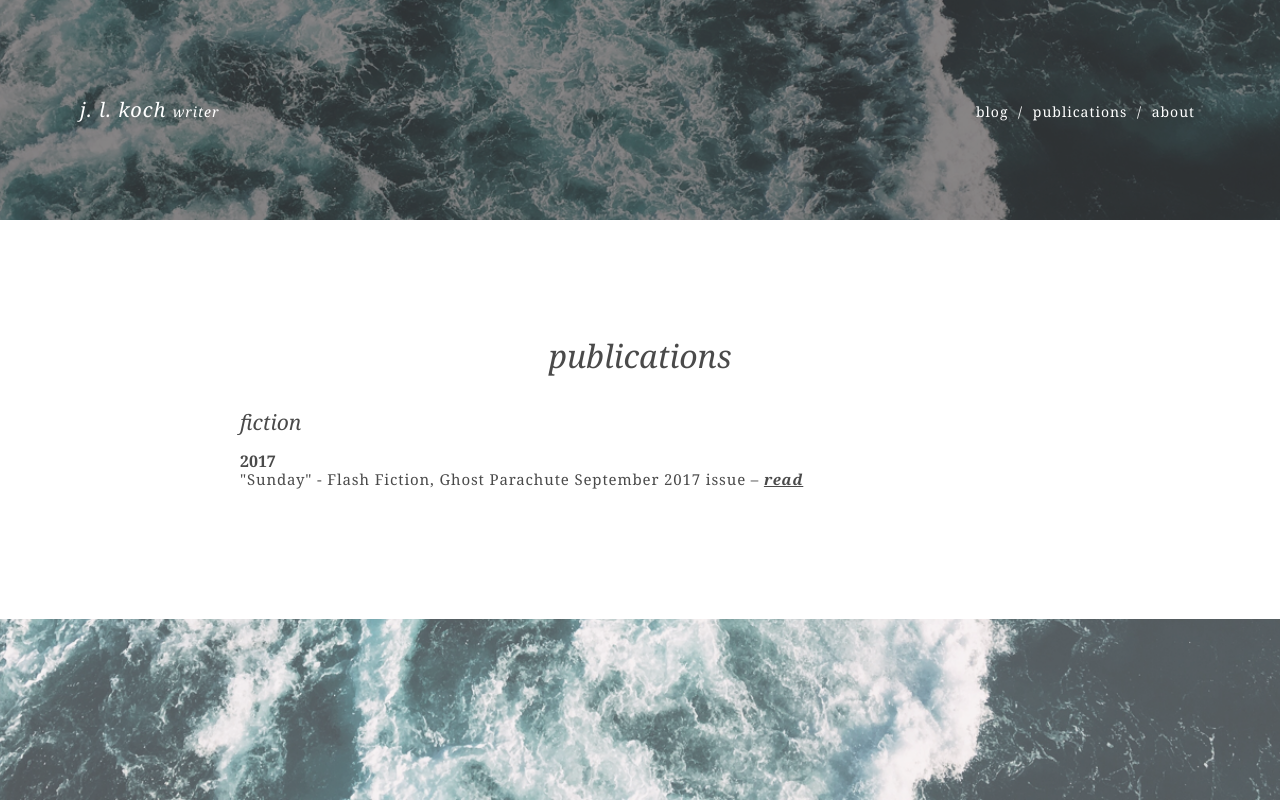
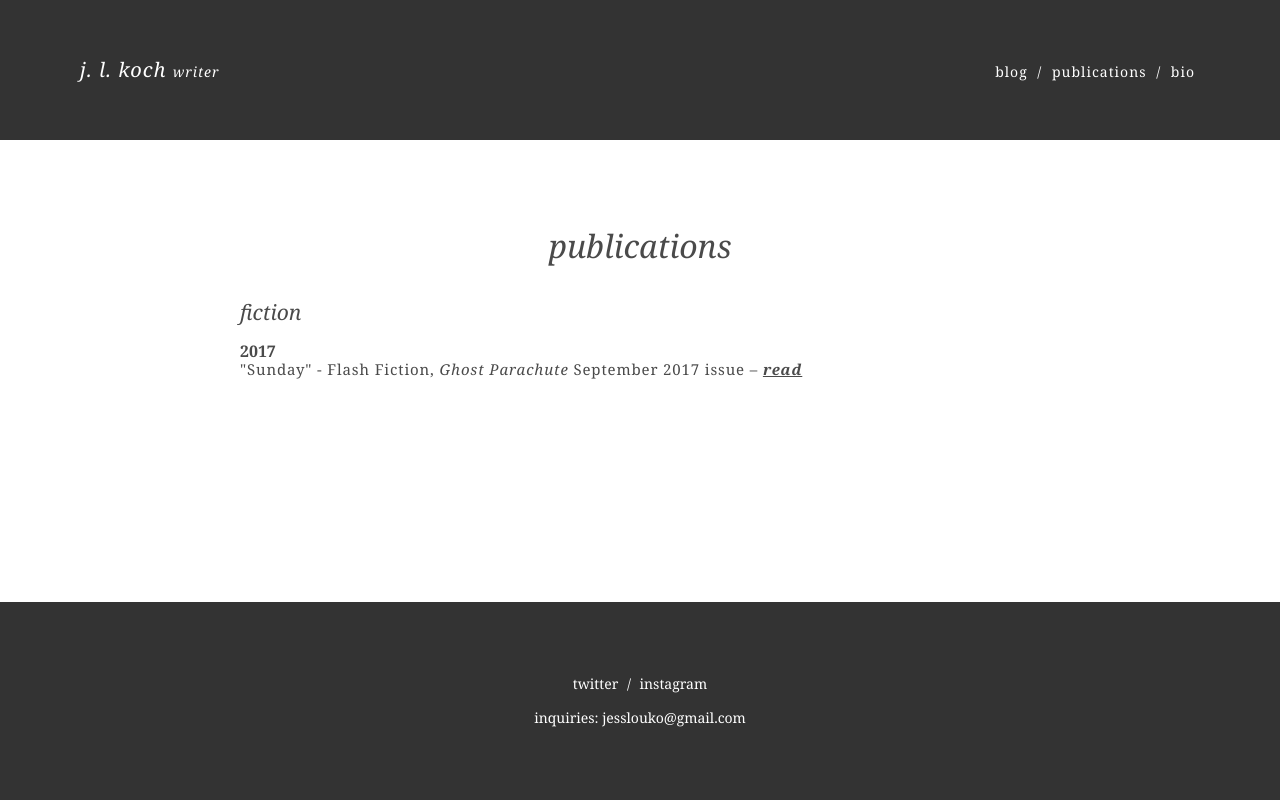
Before and after one commit to j3ssko/jlkoch-blog, a Django app: page /publications/ in a window 1280 px wide. Run offline with Django 3.2, Linux system fonts and the light colour scheme.

Commit message:
blog updates

```diff
--- a/blog/static/css/blog.css
+++ b/blog/static/css/blog.css
@@ -50,10 +50,23 @@ table {
   clear: both;
 }
 
+/*flex*/
+.site {
+  display: flex;
+  min-height: 100vh;
+  flex-direction: column;
+}
+
+.site-content {
+  flex: 1;
+}
+
 /*typography*/
 
+.italic { font-style: italic; }
+
 body {
-	background: url(../images/bg.png) no-repeat center center fixed;
+	background-color: white;
 	-webkit-background-size: cover;
     -moz-background-size: cover;
     -o-background-size: cover;
@@ -121,8 +134,10 @@ a:hover {
 /*header*/
 
 #primary-header {
-	background-color: rgba(0, 0, 0, 0.45);
-	padding: 100px 80px 120px;
+	/*background: url(../images/bg.png) no-repeat top center fixed;*/
+	/*background-color: rgba(0, 0, 0, 0.45);*/
+	background-color: #333;
+	padding: 60px 80px;
 }
 
 #logo {
@@ -158,16 +173,14 @@ ul#nav-list li a {
 }
 
 ul#nav-list li a:hover {
-	border-bottom: 1px solid white;
+	color: #ccc;
 }
 
 /*content*/
 
 #content {
 	background-color: white;
-	height: auto;
-	overflow: auto;
-	padding: 120px 0;
+	padding: 90px 0;
 	width: 100%;
 }
 
@@ -190,3 +203,20 @@ ul#nav-list li a:hover {
 	}
 	#bio-text { margin-top: 30px; }
 }
+
+/*footer*/
+
+#footer {
+	background-color: #333;
+	color: white;
+	font-size: 14px;
+	text-align: center;
+}
+
+#footer ul {
+	margin-bottom: 20px;
+}
+
+#footer-content {
+	padding: 75px 0;
+}
--- a/blog/templates/blog/base.html
+++ b/blog/templates/blog/base.html
@@ -5,7 +5,7 @@
         <title>j. l. koch</title>
         <link rel="stylesheet" href="{% static 'css/blog.css' %}">
     </head>
-    <body>
+    <body class="site">
         <div id="primary-header">
             <a href="{% url 'post_list' %}">
                 <div id="logo">
@@ -16,15 +16,24 @@
                 <ul id="nav-list">
                     <li><a href="{% url 'post_list' %}">blog</a></li> /
                     <li><a href="{% url 'publications' %}">publications</a></li> /
-                    <li><a href="{% url 'about' %}">about</a></li>
+                    <li><a href="{% url 'bio' %}">bio</a></li>
                 </ul>
             </div>
         </div>
-        <div id="content" class="group">
+        <div id="content" class="group site-content">
             <div id="content-inner">
                 {% block content %}{% endblock %}
             </div>
         </div>
         {# <a href="{% url 'post_new' %}" class="top-menu">add new entry</a> #}
+        <div id="footer" class="group">
+            <div id="footer-content">
+                <ul id="nav-list">
+                    <li><a href="https://twitter.com/jkochwrites" target="_blank">twitter</a></li> /
+                    <li><a href="https://www.instagram.com/inwildwoods/" target="_blank">instagram</a></li>
+                </ul>
+                inquiries: jesslouko@gmail.com
+            </div>
+        </div>
     </body>
 </html>
--- a/blog/urls.py
+++ b/blog/urls.py
@@ -6,6 +6,6 @@ urlpatterns = [
     url(r'^post/(?P<pk>\d+)/$', views.post_detail, name='post_detail'),
     url(r'^post/new/$', views.post_new, name='post_new'),
     url(r'^post/(?P<pk>\d+)/edit/$', views.post_edit, name='post_edit'),
-    url(r'^about/', views.about, name='about'),
+    url(r'^bio/', views.about, name='bio'),
     url(r'^publications/', views.publications, name='publications'),
 ]
--- a/blog/views.py
+++ b/blog/views.py
@@ -40,7 +40,7 @@ def post_edit(request, pk):
     return render(request, 'blog/post_edit.html', {'form': form})
 
 def about(request):
-    return render(request, 'blog/about.html', {})
+    return render(request, 'blog/bio.html', {})
 
 def publications(request):
     return render(request, 'blog/publications.html', {})
```
Also changed, not shown: blog/templates/blog/about.html (deleted, +0 -21 lines), blog/templates/blog/bio.html (added, +19 -0 lines).
